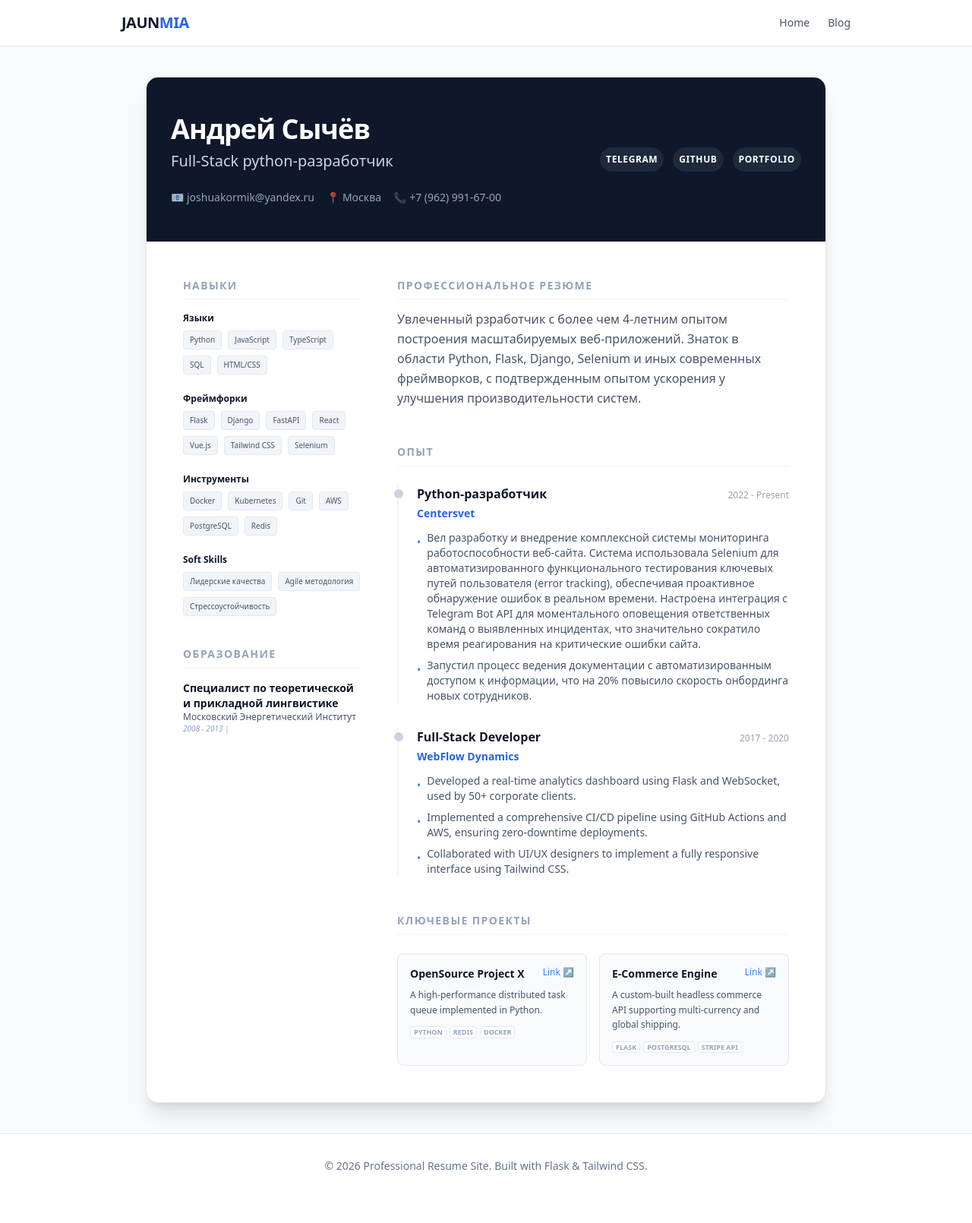
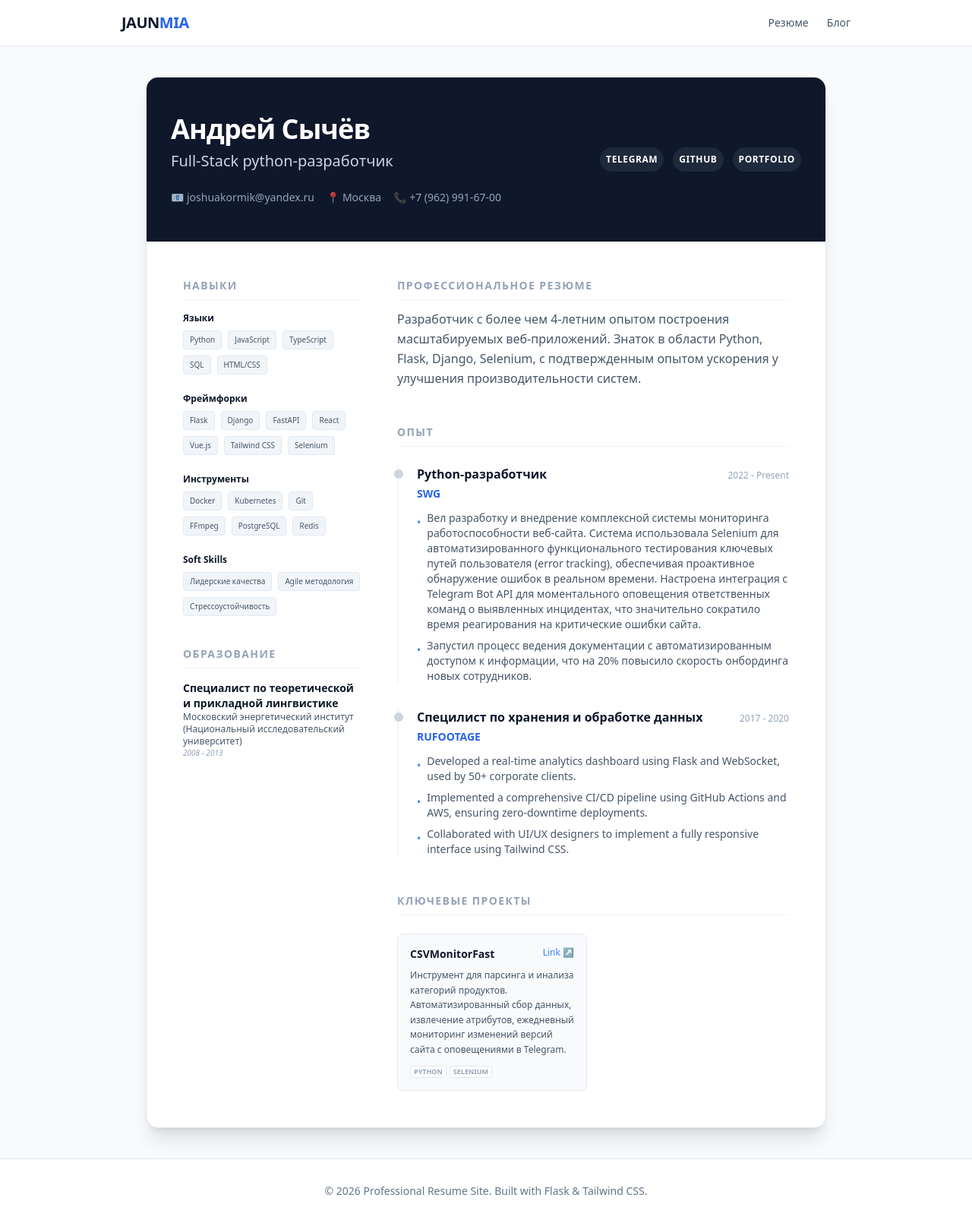
Before and after one commit to jkormik/private-site, a Flask app: page / in a window 1280 px wide. Shown: the whole page at 76% size. Before the commit the page ends 1540 px from the top, so only its background shows below. Run offline with Flask 3, Linux system fonts and the light colour scheme; style sheets or scripts are compiled from the project's sources; some libraries are stand-ins or nearby versions.

Commit message:
Edit resume

```diff
--- a/app.py
+++ b/app.py
@@ -46,10 +46,10 @@ RESUME_DATA = {
             {"name": "Portfolio", "url": "https://portfolio.example.com", "icon": "globe"},
         ]
     },
-    "summary": "Увлеченный рзработчик с более чем 4-летним опытом построения масштабируемых веб-приложений. Знаток в области Python, Flask, Django, Selenium и иных современных фреймворков, с подтвержденным опытом ускорения у улучшения производительности систем.",
+    "summary": "Разработчик с более чем 4-летним опытом построения масштабируемых веб-приложений. Знаток в области Python, Flask, Django, Selenium, с подтвержденным опытом ускорения у улучшения производительности систем.",
     "experience": [
         {
-            "company": "Centersvet",
+            "company": "SWG",
             "role": "Python-разработчик",
             "duration": "2022 - Present",
             "description": [
@@ -58,8 +58,8 @@ RESUME_DATA = {
             ]
         },
         {
-            "company": "WebFlow Dynamics",
-            "role": "Full-Stack Developer",
+            "company": " RUFOOTAGE",
+            "role": "Специлист по хранения и обработке данных",
             "duration": "2017 - 2020",
             "description": [
                 "Developed a real-time analytics dashboard using Flask and WebSocket, used by 50+ corporate clients.",
@@ -70,7 +70,7 @@ RESUME_DATA = {
     ],
     "education": [
         {
-            "institution": "Московский Энергетический Институт",
+            "institution": "Московский энергетический институт (Национальный исследовательский университет)",
             "degree": "Специалист по теоретической и прикладной лингвистике",
             "duration": "2008 - 2013"
         }
@@ -78,21 +78,15 @@ RESUME_DATA = {
     "skills": {
         "Языки": ["Python", "JavaScript", "TypeScript", "SQL", "HTML/CSS"],
         "Фреймфорки": ["Flask", "Django", "FastAPI", "React", "Vue.js", "Tailwind CSS", "Selenium"],
-        "Инструменты": ["Docker", "Kubernetes", "Git", "AWS", "PostgreSQL", "Redis"],
+        "Инструменты": ["Docker", "Kubernetes", "Git", "FFmpeg", "PostgreSQL", "Redis"],
         "Soft Skills": ["Лидерские качества", "Agile методология", "Стрессоустойчивость"]
     },
     "projects": [
         {
-            "name": "OpenSource Project X",
-            "description": "A high-performance distributed task queue implemented in Python.",
-            "tech_stack": ["Python", "Redis", "Docker"],
-            "link": "https://github.com/username/project-x"
-        },
-        {
-            "name": "E-Commerce Engine",
-            "description": "A custom-built headless commerce API supporting multi-currency and global shipping.",
-            "tech_stack": ["Flask", "PostgreSQL", "Stripe API"],
-            "link": "https://github.com/username/ecommerce-engine"
+            "name": "CSVMonitorFast",
+            "description": "Инструмент для парсинга и инализа категорий продуктов. Автоматизированный сбор данных, извлечение атрибутов, ежедневный мониторинг изменений версий сайта с оповещениями в Telegram.",
+            "tech_stack": ["Python", "Selenium"],
+            "link": "https://github.com/jkormik/csvmonitorfast"
         }
     ]
 }
--- a/templates/base.html
+++ b/templates/base.html
@@ -27,8 +27,8 @@
 
             <!-- Mobile Menu Toggle (Simplified for Phase 1) -->
             <div class="flex space-x-6 items-center">
-                <a href="{{ url_for('home') }}" class="text-sm font-medium text-slate-600 hover:text-blue-600 transition-colors">Home</a>
-                <a href="{{ url_for('blog.index') }}" class="text-sm font-medium text-slate-600 hover:text-blue-600 transition-colors">Blog</a>
+                <a href="{{ url_for('home') }}" class="text-sm font-medium text-slate-600 hover:text-blue-600 transition-colors">Резюме</a>
+                <a href="{{ url_for('blog.index') }}" class="text-sm font-medium text-slate-600 hover:text-blue-600 transition-colors">Блог</a>
             </div>
         </div>
     </nav>
--- a/templates/resume.html
+++ b/templates/resume.html
@@ -65,7 +65,7 @@
                     <div>
                         <p class="text-sm font-bold text-slate-900">{{ edu.degree }}</p>
                         <p class="text-xs text-slate-600">{{ edu.institution }}</p>
-                        <p class="text-[10px] text-slate-400 italic">{{ edu.duration }} | {{ edu.honor }}</p>
+                        <p class="text-[10px] text-slate-400 italic">{{ edu.duration }}</p>
                     </div>
                     {% endfor %}
                 </div>
```
Also changed, not shown: 2 other files.
